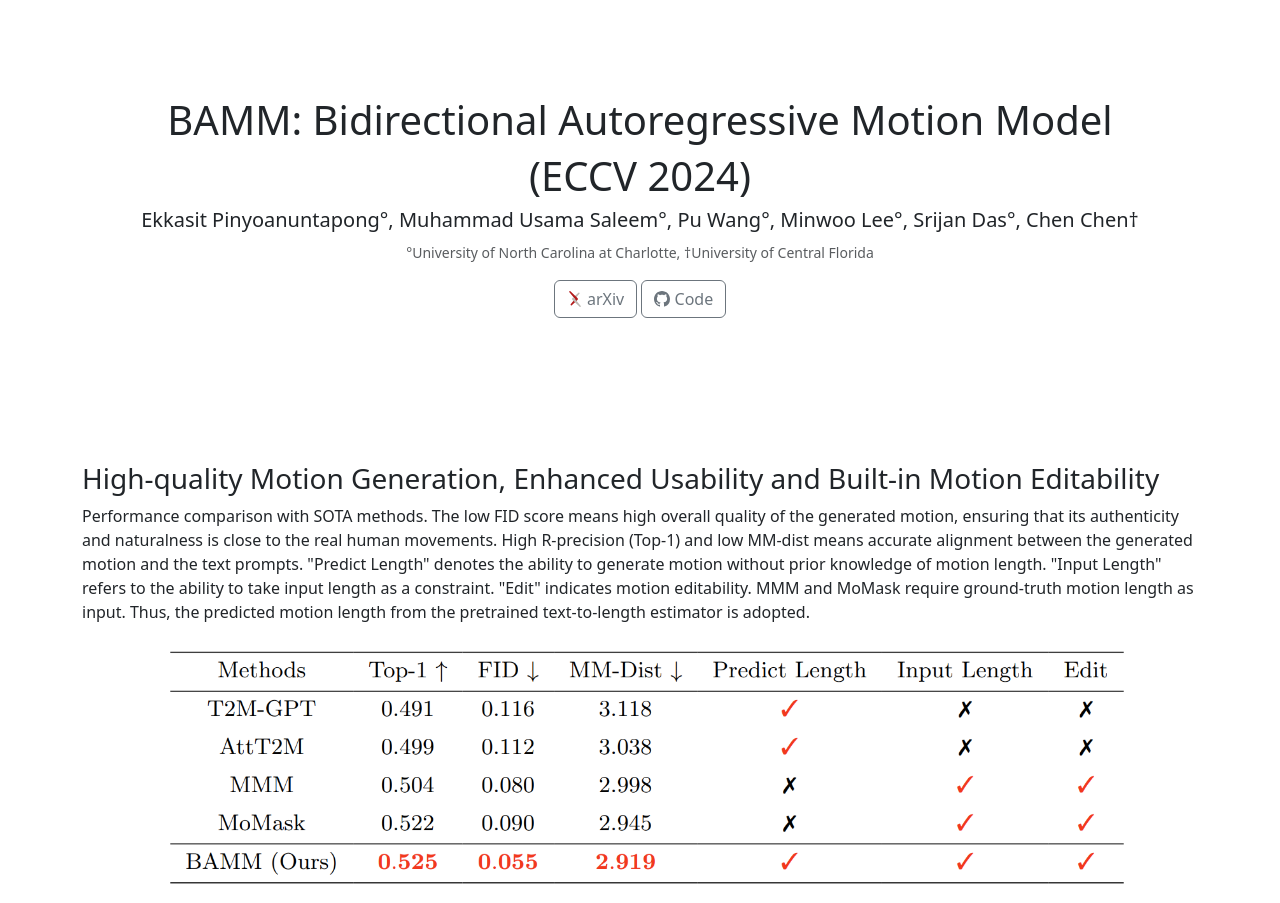
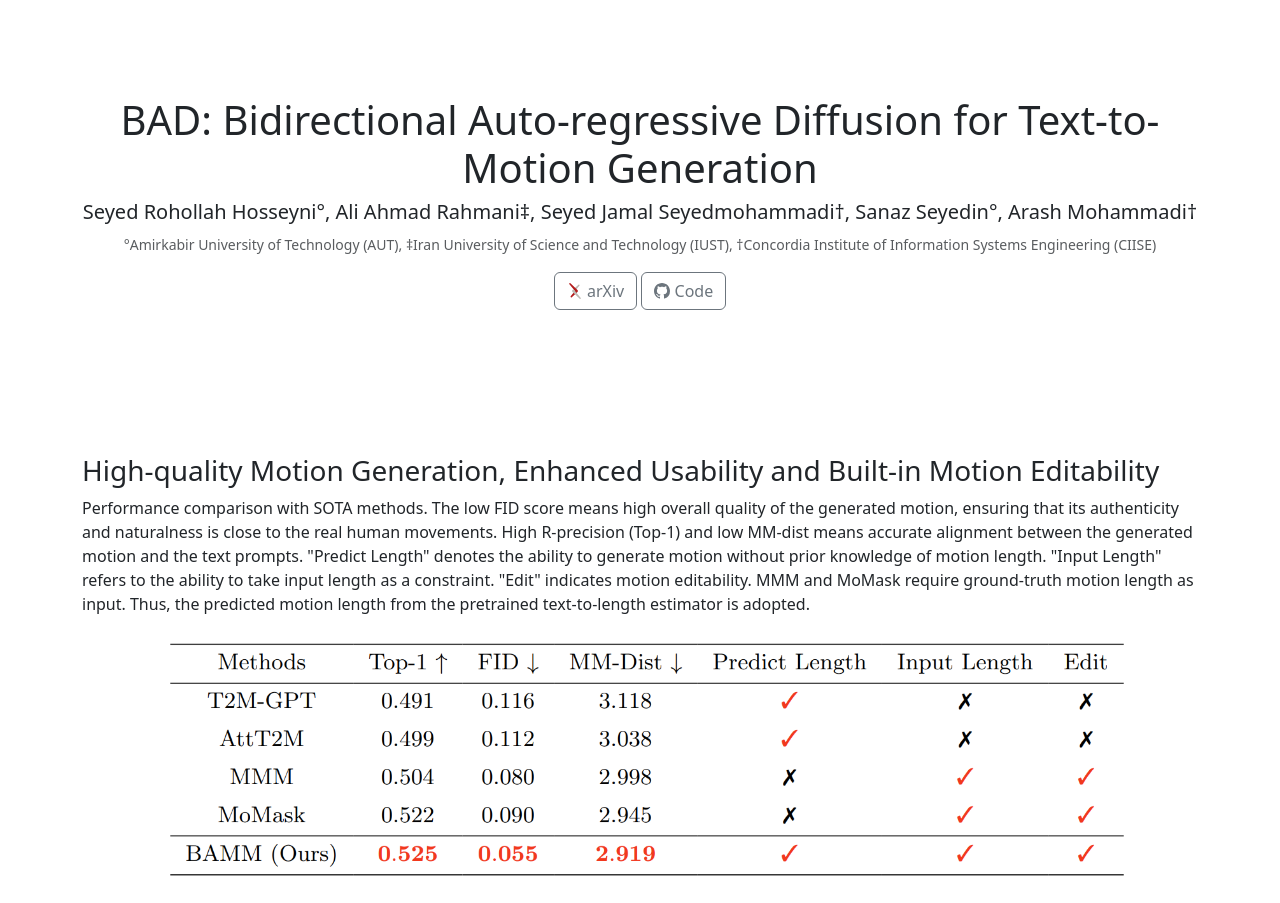
Before and after one commit to RohollahHS/BAD-page, a plain HTML site: page index.html in a window 1280 px wide. Shown: the top 903 px of the page. Drawn offline with nearby package versions, Linux system fonts and the light colour scheme.

Commit message:
First commit

```diff
--- a/index.html
+++ b/index.html
@@ -152,13 +152,14 @@
       <section class="py-5 text-center container">
         <div class="row py-lg-5">
           <div class="col-lg-12 col-md-12 mx-auto">
-            <h1>BAMM: Bidirectional Autoregressive Motion Model</h1>
-		  <h1>(ECCV 2024)</h1>
-            <h5>Ekkasit Pinyoanuntapong°, Muhammad Usama Saleem°, Pu Wang°, Minwoo Lee°, Srijan Das°, Chen Chen†</h5>
-	    <p>
-		<small class="text-muted">°University of North Carolina at Charlotte, </small>
-		<small class="text-muted">†University of Central Florida</small>
-	    </p>
+            <h1>BAD: Bidirectional Auto-regressive Diffusion for Text-to-Motion Generation</h1>
+            <h5>Seyed Rohollah Hosseyni°, Ali Ahmad Rahmani‡, Seyed Jamal Seyedmohammadi†, Sanaz Seyedin°, Arash Mohammadi†</h5>
+            <p>
+                <small class="text-muted">°Amirkabir University of Technology (AUT), </small>
+                <small class="text-muted">‡Iran University of Science and Technology (IUST), </small>
+                <small class="text-muted">†Concordia Institute of Information Systems Engineering (CIISE)</small>
+            </p>
+                  </p>
 	  <a type="button" class="btn btn-outline-secondary" href="https://arxiv.org/abs/2409.10847">
 		<svg width="16" height="20">
 		    <image xlink:href="assets/arxiv-logomark-small.svg" src="assets/arxiv-logomark-small.svg"
```
